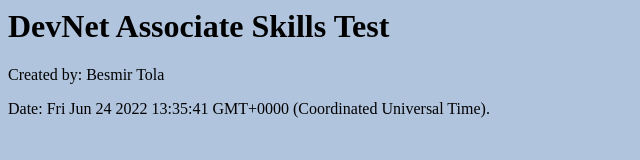
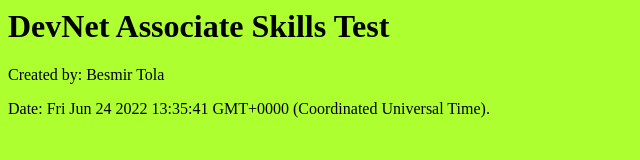
Before and after one commit to besmirtola/DevNet_Instructor, a plain HTML site: page Docker/templates/index.html in a window 1280 px wide. Shown: the whole page, without its empty margins (0-640 px from the left). Drawn offline with Linux system fonts and the light colour scheme.

Commit message:
changed color to index

```diff
--- a/Docker/static/style.css
+++ b/Docker/static/style.css
@@ -1 +1 @@
-body {background: lightsteelblue;}
+body {background: greenyellow;}
```
